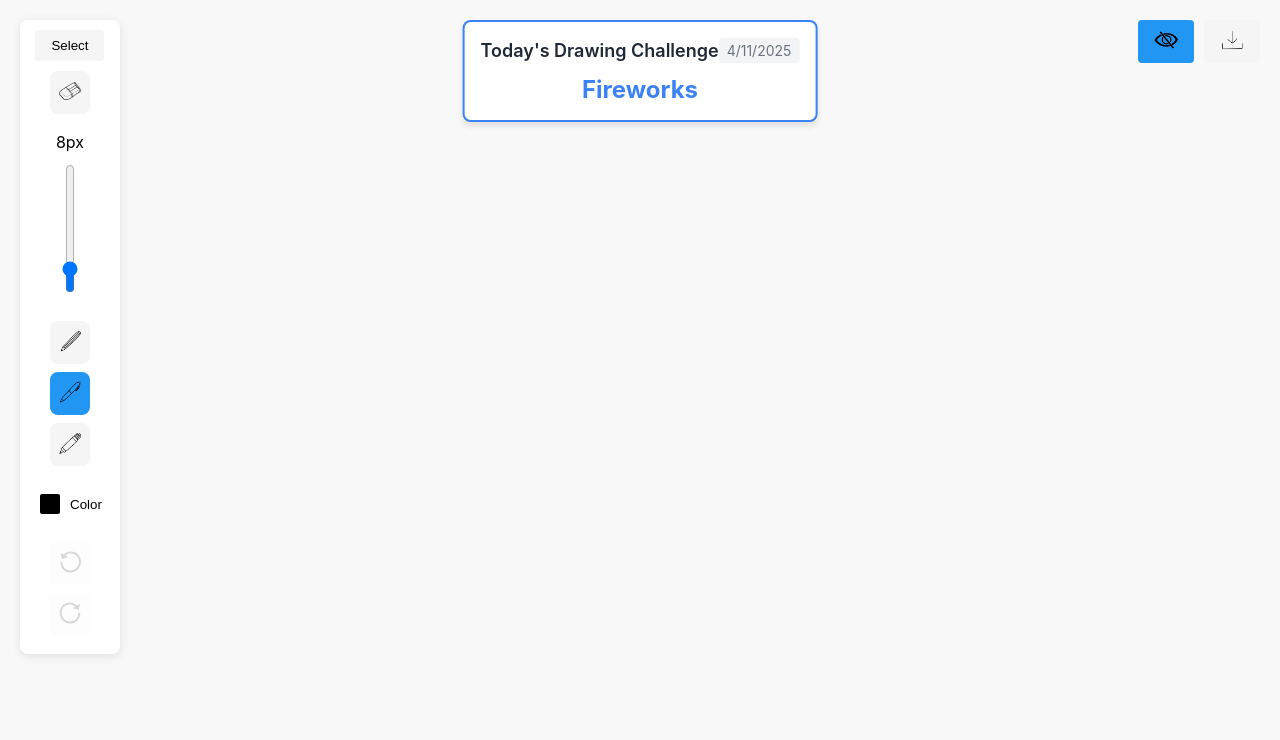
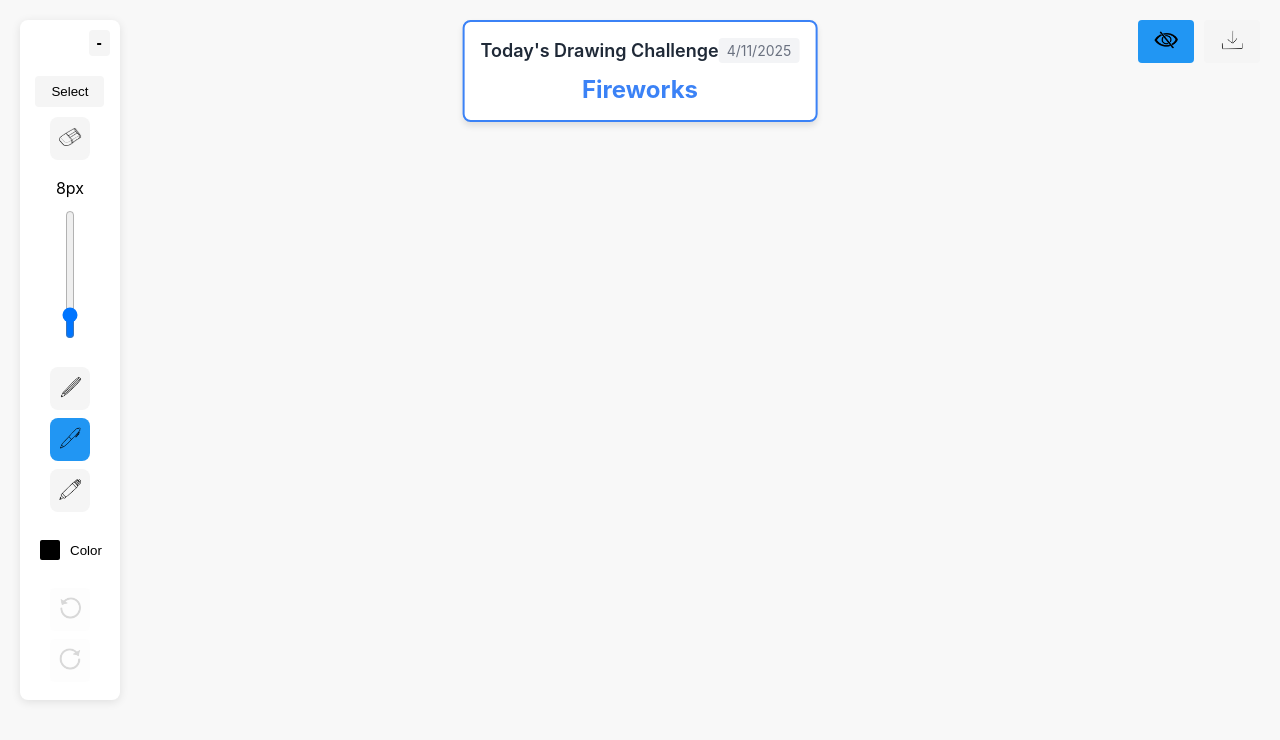
Before and after one commit to izanhuang/dooble, a React (Create React App) app: page / in a window 1280 px wide. Shown: the top 740 px of the page. Built offline with nearby package versions, Linux system fonts and the light colour scheme.

Commit message:
Added toolbar minimize button

```diff
--- a/src/components/canvas/components/Toolbar.js
+++ b/src/components/canvas/components/Toolbar.js
@@ -1,4 +1,4 @@
-import React from "react";
+import React, { useState } from "react";
 import ColorPicker from "../ColorPicker";
 
 const Toolbar = ({
@@ -18,6 +18,12 @@ const Toolbar = ({
   onUndo,
   onRedo,
 }) => {
+  const [isMinimized, setIsMinimized] = useState(false);
+
+  const toggleMinimize = () => {
+    setIsMinimized(!isMinimized);
+  };
+
   return (
     <div
       style={{
@@ -34,11 +40,41 @@ const Toolbar = ({
         borderRadius: "8px",
         boxShadow: "0 2px 10px rgba(0,0,0,0.1)",
         maxWidth: "100%",
+        transition: "all 0.3s ease",
+        transform: isMinimized ? "translateX(-20%)" : "translateX(0)",
       }}
     >
       <div
         style={{
           display: "flex",
+          justifyContent: "flex-end",
+          width: "100%",
+          marginBottom: "10px",
+        }}
+      >
+        <button
+          onClick={toggleMinimize}
+          style={{
+            padding: "4px 8px",
+            backgroundColor: "#f5f5f5",
+            border: "none",
+            borderRadius: "4px",
+            cursor: "pointer",
+            fontSize: "16px",
+            fontWeight: "bold",
+            display: "flex",
+            alignItems: "center",
+            justifyContent: "center",
+            transition: "all 0.3s ease",
+          }}
+        >
+          {isMinimized ? "+" : "-"}
+        </button>
+      </div>
+
+      <div
+        style={{
+          display: isMinimized ? "none" : "flex",
           flexDirection: "column",
           flexWrap: "wrap",
           gap: "10px",
@@ -60,6 +96,7 @@ const Toolbar = ({
         >
           {isSelectMode ? "Exit Select" : "Select"}
         </button>
+
         <button
           onClick={onEraserToggle}
           disabled={isSelectMode}
@@ -80,6 +117,7 @@ const Toolbar = ({
             alt="Eraser"
           />
         </button>
+
         <div
           style={{
             display: "flex",
@@ -108,6 +146,7 @@ const Toolbar = ({
             disabled={isSelectMode}
           />
         </div>
+
         <div
           style={{
             display: "flex",
@@ -178,12 +217,14 @@ const Toolbar = ({
             />
           </button>
         </div>
+
         <ColorPicker
           currentColor={brushColor}
           onColorChange={onColorChange}
           onColorUsed={colorUsed}
           disabled={isSelectMode}
         />
+
         <div
           style={{
             display: "flex",
```
